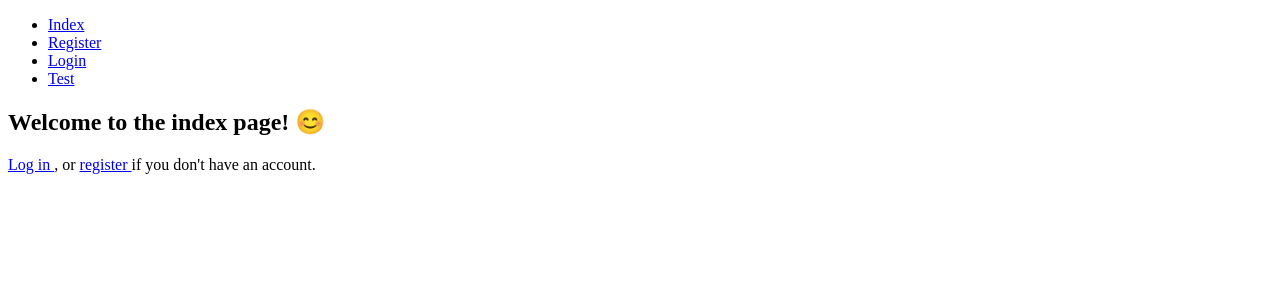
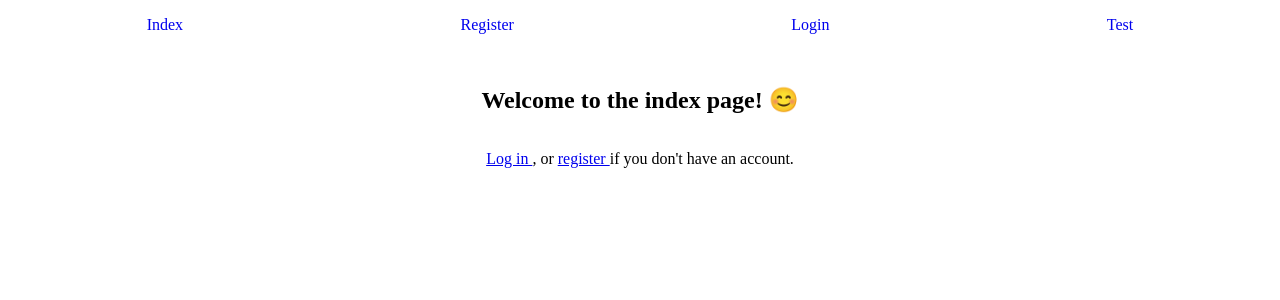
Before and after one commit to Raviraven/django-simple-authentication, a Django app: page / in a window 1280 px wide. Shown: the top 300 px of the page. Run offline with Django 3.2, Linux system fonts and the light colour scheme.

Commit message:
css: register - basic styles added

```diff
--- /dev/null
+++ b/simple_authentication/authentication/static/authentication/style.css
@@ -0,0 +1,63 @@
+form > p > input[type="text"],
+form > p > input[type="password"]{
+    min-height: 24px;
+    border-radius: 4px;
+    font-size: 16px;
+}
+
+.form__input-group{
+    display: flex;
+    justify-content: space-between;
+    align-items: center;
+}
+
+.form__input--label{
+    font-size: 16px;
+}
+
+.form__input-group--submit{
+    justify-content: center;
+}
+
+.form__register{
+    min-width: 520px;
+
+    display: flex;
+    flex-direction: column;
+    justify-content: center;
+}
+
+.form__submit{
+    min-width: 128px;
+    min-height: 32px;
+    border-radius: 4px;
+}
+
+.main{
+    padding: 16px;
+}
+
+.message__content{
+    display: flex;
+    justify-content: center;
+}
+
+.message__header{
+    display: flex;
+    justify-content: center;
+}
+
+.navigation__list{
+    list-style: none;
+    padding: 0;
+    display: flex;
+    justify-content: space-around;
+}
+
+.navigation__item{
+    text-decoration: none;
+}
+
+.navigation__link{
+    text-decoration: none;
+}
--- a/simple_authentication/authentication/templates/authentication/basic.html
+++ b/simple_authentication/authentication/templates/authentication/basic.html
@@ -3,29 +3,32 @@
 <head>
     <meta charset="UTF-8">
     <title>{% block title %} {% endblock %}</title>
+    {% load static %}
+    <link rel="stylesheet" type="text/css" href="{% static 'authentication/style.css' %}">
 </head>
 <body>
 
-    <header>
-        <nav>
-            <ul>
-                <li><a href="/">Index</a></li>
-                <li><a href="/register">Register</a></li>
-                <li><a href="/login">Login</a></li>
-                <li><a href="/test">Test</a></li>
+    <header class="site-header">
+        <nav class="navigation">
+            <ul class="navigation__list">
+                <li class="navigation__item"><a href="/" class="navigation__link">Index</a></li>
+                <li class="navigation__item"><a href="/register" class="navigation__link">Register</a></li>
+                <li class="navigation__item"><a href="/login" class="navigation__link">Login</a></li>
+                <li class="navigation__item"><a href="/test" class="navigation__link">Test</a></li>
             </ul>
         </nav>
     </header>
 
-    <main>
-        <section>
-            <header>
+    <main class="main">
+        <section class="message">
+            <header class="message__header">
                 {% block header %}
                 {% endblock %}
             </header>
-
+            <div class="message__content">
             {% block content %}
             {% endblock %}
+            </div>
         </section>
     </main>
 
```
Also changed, not shown: simple_authentication/authentication/templates/authentication/register.html (+23 -3 lines).
